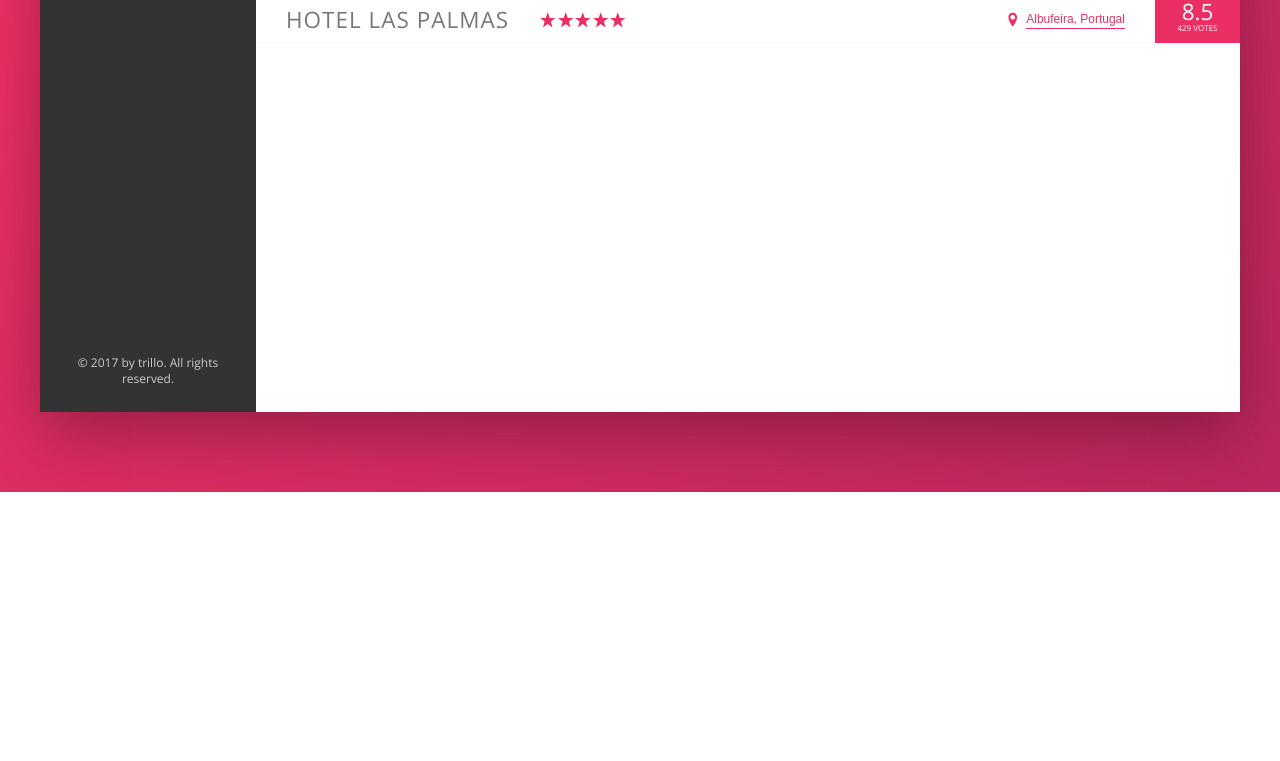
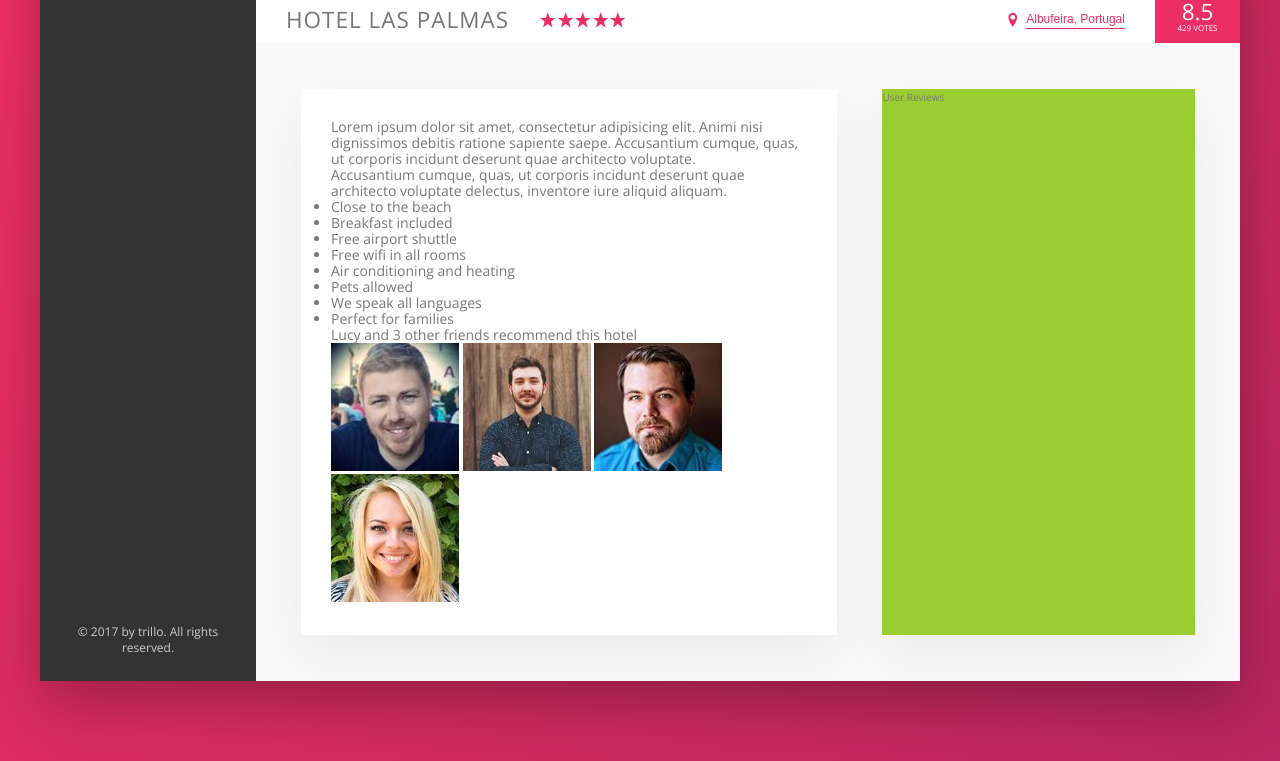
Before and after one commit to JohnPaulFich/trillo, a website: page index.html in a window 1280 px wide. Shown: the part 538-1299 px from the top of the page. Before the commit the page ends 1030 px from the top, so only its background shows below. Drawn offline with nearby package versions, Linux system fonts and the light colour scheme.

Commit message:
beginning of description section

```diff
--- a/index.html
+++ b/index.html
@@ -130,6 +130,43 @@
                                 <div class="overview__rating-count">429 votes</div>
                         </div>
                    </div>
+
+                   <div class="detail">
+                        <div class="description">
+                            <p class="paragraph">
+                                Lorem ipsum dolor sit amet, consectetur adipisicing elit. Animi nisi dignissimos debitis ratione sapiente saepe. Accusantium cumque, quas, ut corporis incidunt deserunt quae architecto voluptate.
+                            </p>
+                            <p class="paragraph">
+                                Accusantium cumque, quas, ut corporis incidunt deserunt quae architecto voluptate delectus, inventore iure aliquid aliquam.
+                            </p>
+                            <ul class="list">
+                                <li class="list__item">Close to the beach</li>
+                                <li class="list__item">Breakfast included</li>
+                                <li class="list__item">Free airport shuttle</li>
+                                <li class="list__item">Free wifi in all rooms</li>
+                                <li class="list__item">Air conditioning and heating</li>
+                                <li class="list__item">Pets allowed</li>
+                                <li class="list__item">We speak all languages</li>
+                                <li class="list__item">Perfect for families</li>
+                            </ul>
+
+                            <div class="recommend">
+                                <p class="recommend__count">
+                                    Lucy and 3 other friends recommend this hotel
+                                </p>
+                                <div class="recommend__friends">
+                                    <img src="img/user-3.jpg" alt="Friend 1" class="recommend__photo">
+                                    <img src="img/user-4.jpg" alt="Friend 2" class="recommend__photo">
+                                    <img src="img/user-5.jpg" alt="Friend 3" class="recommend__photo">
+                                    <img src="img/user-6.jpg" alt="Friend 4" class="recommend__photo">
+                                </div>
+                            </div>
+                        </div>
+
+                        <div class="user-reviews">
+                            User Reviews
+                        </div>
+                   </div>
                 </main>
             </div>
         </div>
--- a/sass/_base.scss
+++ b/sass/_base.scss
@@ -31,6 +31,9 @@ Grey dark 3: #999
 	--color-grey-dark-3: #999;
 
 	--shadow-dark: 0 2rem 6rem rgba(0,0,0,.3);
+	--shadow-light: 0 2rem 5rem rgba(0,0,0,.06);
+
+	--line: 1px solid var(--color-grey-light-1);
 }
 
 
--- a/sass/_components.scss
+++ b/sass/_components.scss
@@ -226,7 +226,7 @@
 .overview {
 	display: flex;
 	align-items: center;
-	border-bottom: 1px solid var(--color-grey-light-1);
+	border-bottom: var(--line);
 
 	&__heading {
 		font-size: 2.25rem;
--- a/sass/_layout.scss
+++ b/sass/_layout.scss
@@ -10,7 +10,7 @@
 	font-size: 1.4rem;
 	height: 7rem;
 	background-color: #fff;
-	border-bottom: 1px solid var(--color-grey-light-1);
+	border-bottom: var(--line);
 
 	//FLEX ITEMS
 	display: flex;
@@ -33,11 +33,28 @@
 
 .hotel-view {
 	background-color: #fff;
-
-	//TESTING
-	height: 80rem;
-	//
-
 	flex: 0 0 82%;
 
 }
+
+.detail {
+	display: flex;
+	padding: 4.5rem;
+	background-color: var(--color-grey-light-1);
+	border-bottom: var(--line);
+}
+
+.description {
+	font-size: 1.4rem;
+	background-color: #fff;
+	box-shadow: var(--shadow-light);
+	padding: 3rem;
+	flex: 0 0 60%;
+	margin-right: 4.5rem;
+}
+
+.user-reviews {
+	background-color: yellowgreen;
+	flex: 1;
+	box-shadow: var(--shadow-light);
+}
```
Also changed, not shown: css/style.css.
